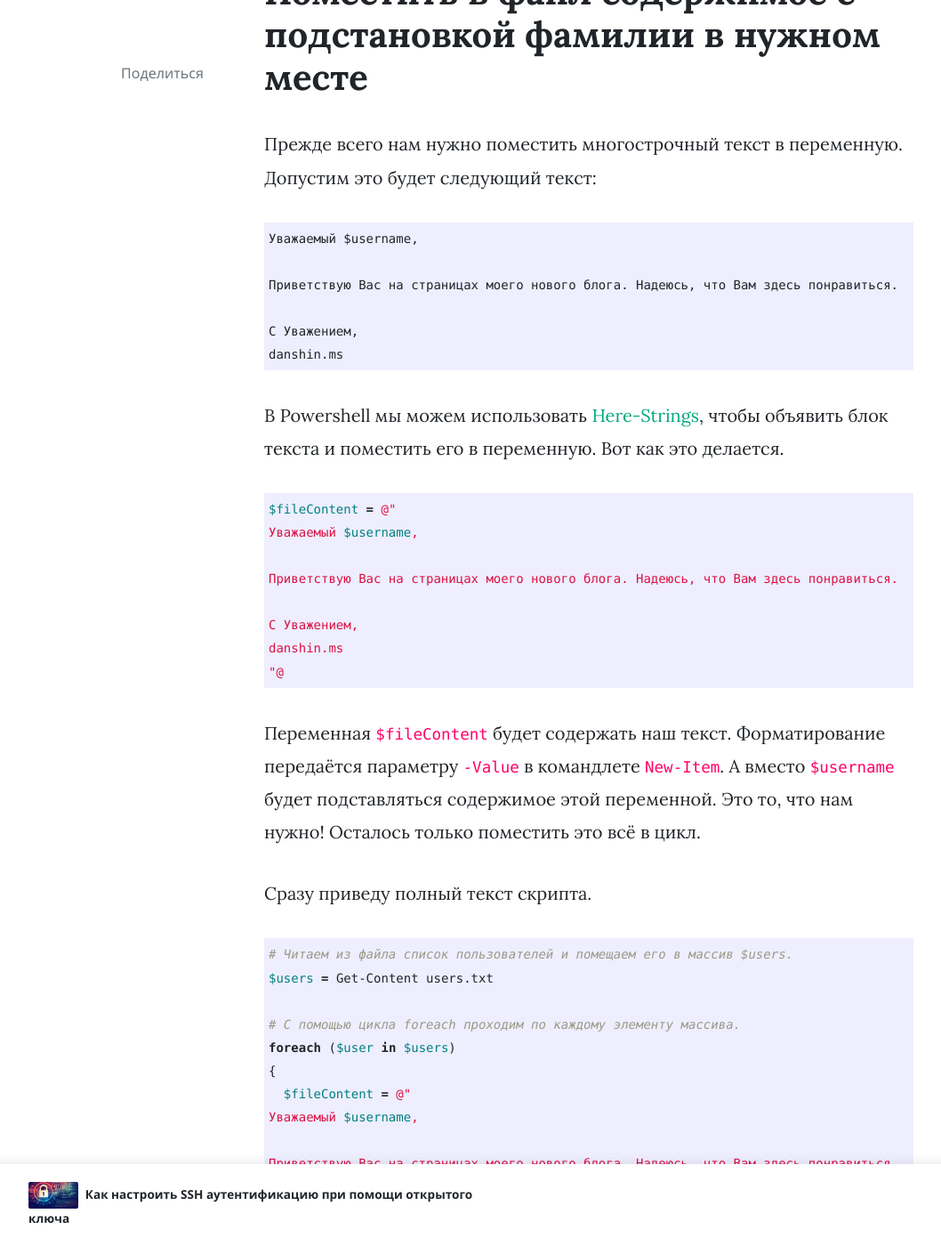
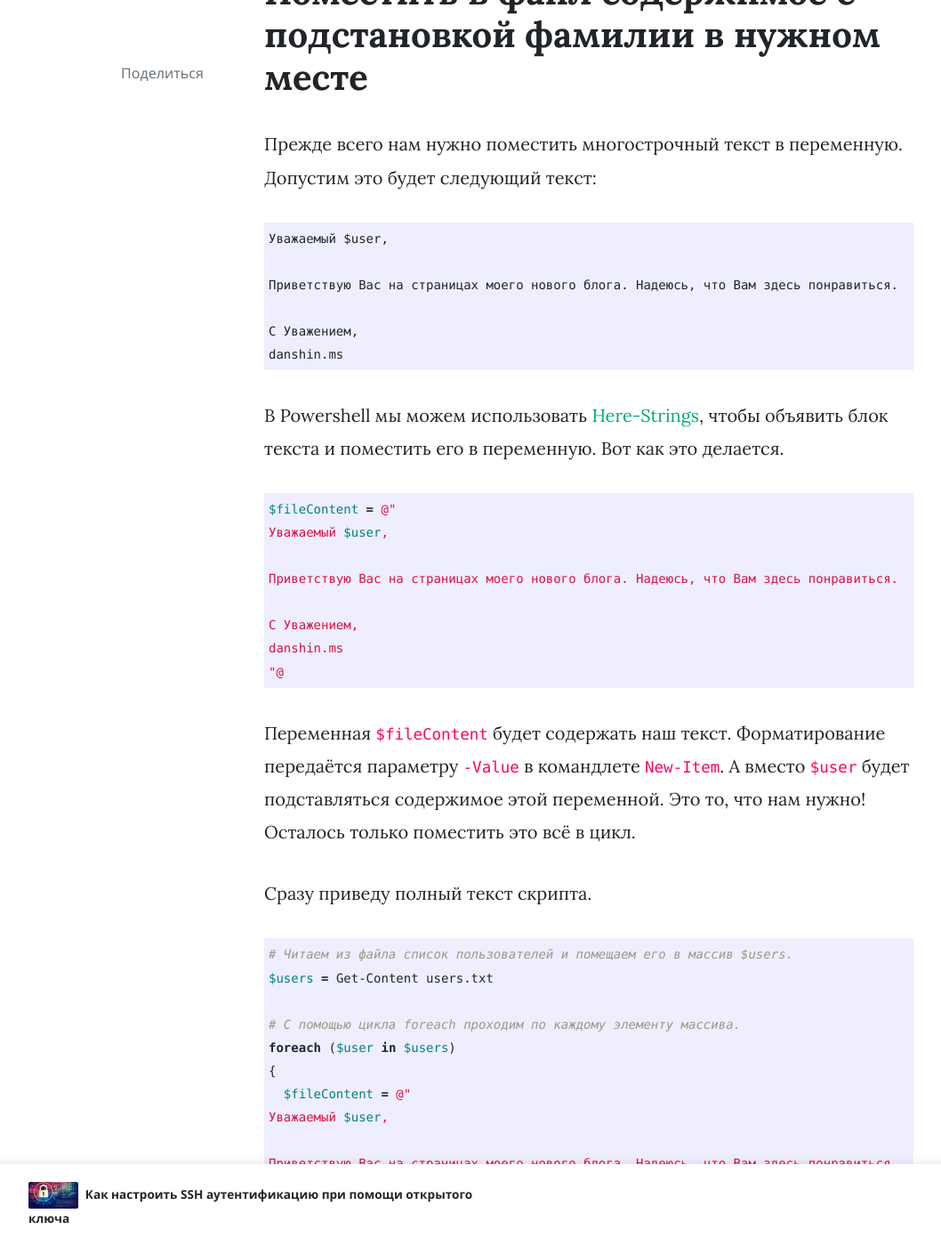
Before and after one commit to mdanshin/mdanshin.github.io, a Jekyll site: the page built from _posts/2019-07-31-powershell here-string.md, in a window 1280 px wide and 1400 px high, scrolled down 2248 px. Shown: the whole window at 89% size, without its empty margins (73-1131 px from the left). Built offline with Jekyll 4.4.1, drawn with Linux system fonts in a browser that asks for light colours; nearby versions of some CDN libraries; comment, search, counter and statistics services are not loaded.

Commit message:
some changes

````diff
--- a/_posts/2019-07-31-powershell here-string.md
+++ b/_posts/2019-07-31-powershell here-string.md
@@ -40,7 +40,7 @@ New-Item -Path C:\Temp -Name "file_name.txt" -Value $fileContent
 Прежде всего нам нужно поместить многострочный текст в переменную. Допустим это будет следующий текст:
 
 ```
-Уважаемый $username,
+Уважаемый $user,
 
 Приветствую Вас на страницах моего нового блога. Надеюсь, что Вам здесь понравиться.
 
@@ -52,7 +52,7 @@ danshin.ms
 
 ```powershell
 $fileContent = @"
-Уважаемый $username,
+Уважаемый $user,
 
 Приветствую Вас на страницах моего нового блога. Надеюсь, что Вам здесь понравиться.
 
@@ -61,7 +61,7 @@ danshin.ms
 "@
 ```
 
-Переменная `$fileContent` будет содержать наш текст. Форматирование  передаётся параметру `-Value` в командлете `New-Item`. А вместо `$username` будет подставляться содержимое этой переменной. Это то, что нам нужно! Осталось только поместить это всё в цикл.
+Переменная `$fileContent` будет содержать наш текст. Форматирование  передаётся параметру `-Value` в командлете `New-Item`. А вместо `$user` будет подставляться содержимое этой переменной. Это то, что нам нужно! Осталось только поместить это всё в цикл.
 
 Сразу приведу полный текст скрипта.
 
@@ -73,7 +73,7 @@ $users = Get-Content users.txt
 foreach ($user in $users)
 {
   $fileContent = @"
-Уважаемый $username,
+Уважаемый $user,
 
 Приветствую Вас на страницах моего нового блога. Надеюсь, что Вам здесь понравиться.
 
@@ -82,7 +82,7 @@ danshin.ms
 "@
 
 # Создаём файл.
-  New-Item -Path C:\Temp -Name $username".txt" -Value $fileContent
+  New-Item -Path C:\Temp -Name $user".txt" -Value $fileContent
 }
 ```
 
````
